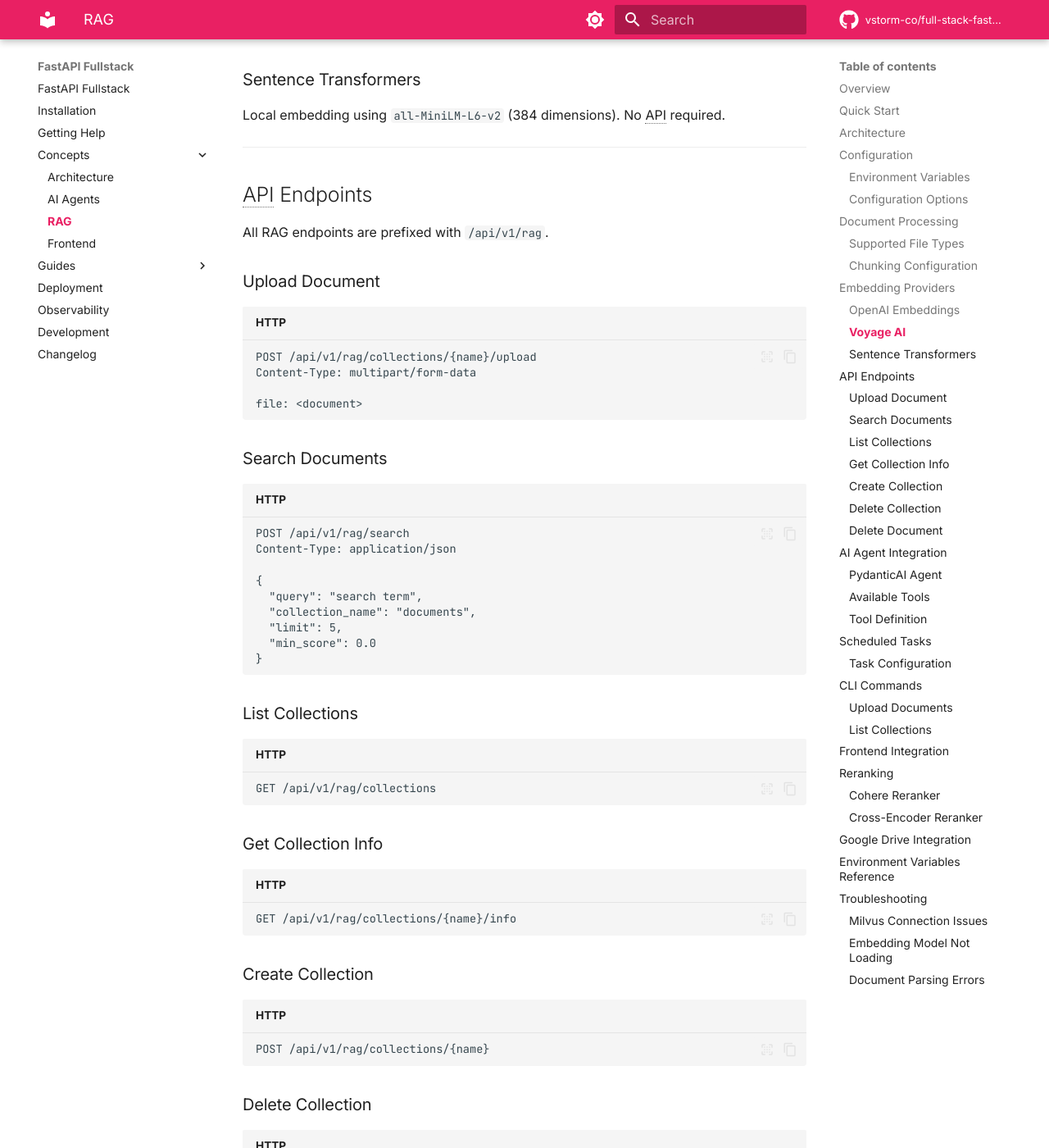
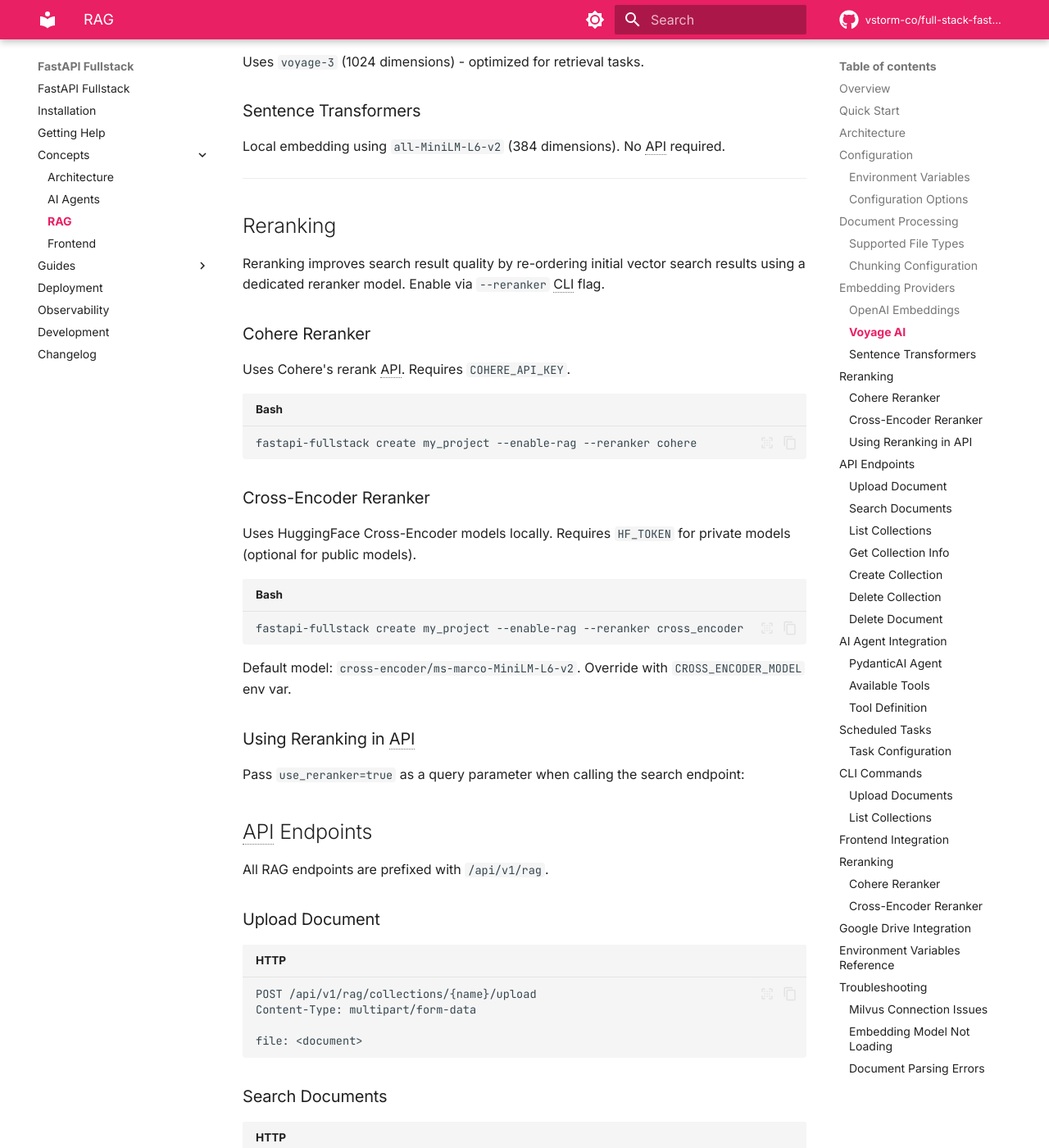
Before and after one commit to ralph-santiago-2992/FULL-STACK-AI-AGENT-TEMPLATE, an MkDocs documentation site: the page built from docs/rag.md, in a window 1280 px wide and 1400 px high, scrolled down 3726 px. Shown: the whole window at 82% size. Built offline with MkDocs 1.6.1 and Material for MkDocs 9.7.7, drawn with Linux system fonts in a browser that asks for light colours; comment, search, counter and statistics services are not loaded; some of the changed text lies outside the part shown.

Commit message:
chore: update docs

````diff
--- a/docs/rag.md
+++ b/docs/rag.md
@@ -88,6 +88,8 @@
 
 # Optional - Reranker
 COHERE_API_KEY=...           # For Cohere reranker
+HF_TOKEN=...                # For HuggingFace Cross-Encoder reranker
+CROSS_ENCODER_MODEL=...    # Model name (default: cross-encoder/ms-marco-MiniLM-L6-v2)
 ```
 
 ### Configuration Options
@@ -147,6 +149,32 @@
 
 ---
 
+## Reranking
+
+Reranking improves search result quality by re-ordering initial vector search results using a dedicated reranker model. Enable via `--reranker` CLI flag.
+
+### Cohere Reranker
+
+Uses Cohere's rerank API. Requires `COHERE_API_KEY`.
+
+```bash
+fastapi-fullstack create my_project --enable-rag --reranker cohere
+```
+
+### Cross-Encoder Reranker
+
+Uses HuggingFace Cross-Encoder models locally. Requires `HF_TOKEN` for private models (optional for public models).
+
+```bash
+fastapi-fullstack create my_project --enable-rag --reranker cross_encoder
+```
+
+Default model: `cross-encoder/ms-marco-MiniLM-L6-v2`. Override with `CROSS_ENCODER_MODEL` env var.
+
+### Using Reranking in API
+
+Pass `use_reranker=true` as a query parameter when calling the search endpoint:
+
 ## API Endpoints
 
 All RAG endpoints are prefixed with `/api/v1/rag`.
@@ -170,9 +198,18 @@
   "query": "search term",
   "collection_name": "documents",
   "limit": 5,
-  "min_score": 0.0
+  "min_score": 0.0,
+  "filter": ""
 }
 ```
+
+**Query Parameters:**
+
+| Parameter | Type | Default | Description |
+|-----------|------|---------|-------------|
+| `use_reranker` | bool | false | Whether to use reranking (if configured) |
+
+**Note:** Set `use_reranker=true` to enable reranking during search. Reranking must be enabled in the project configuration (via `--reranker cohere` or `--reranker cross_encoder` CLI flags).
 
 ### List Collections
 
````
